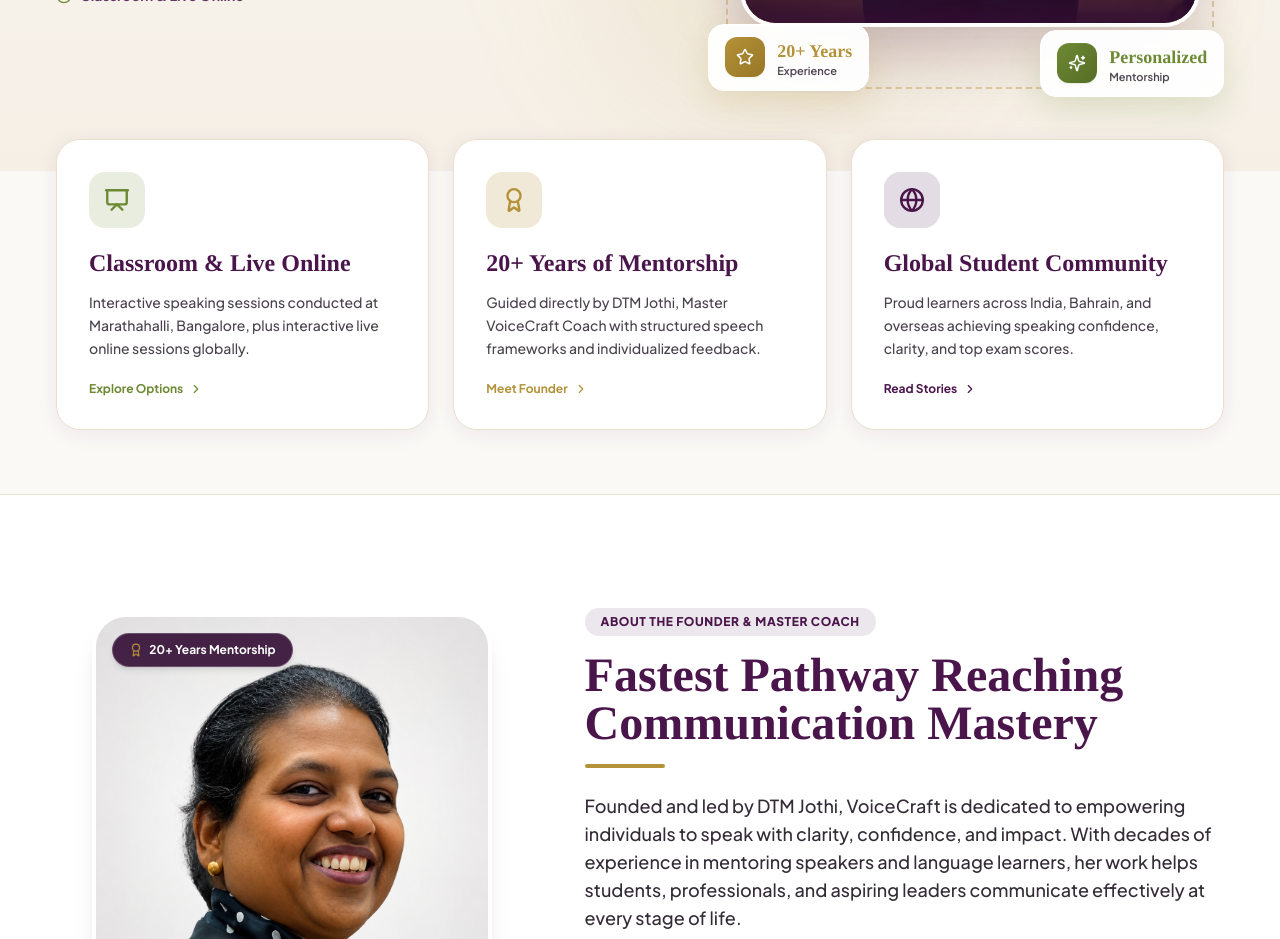
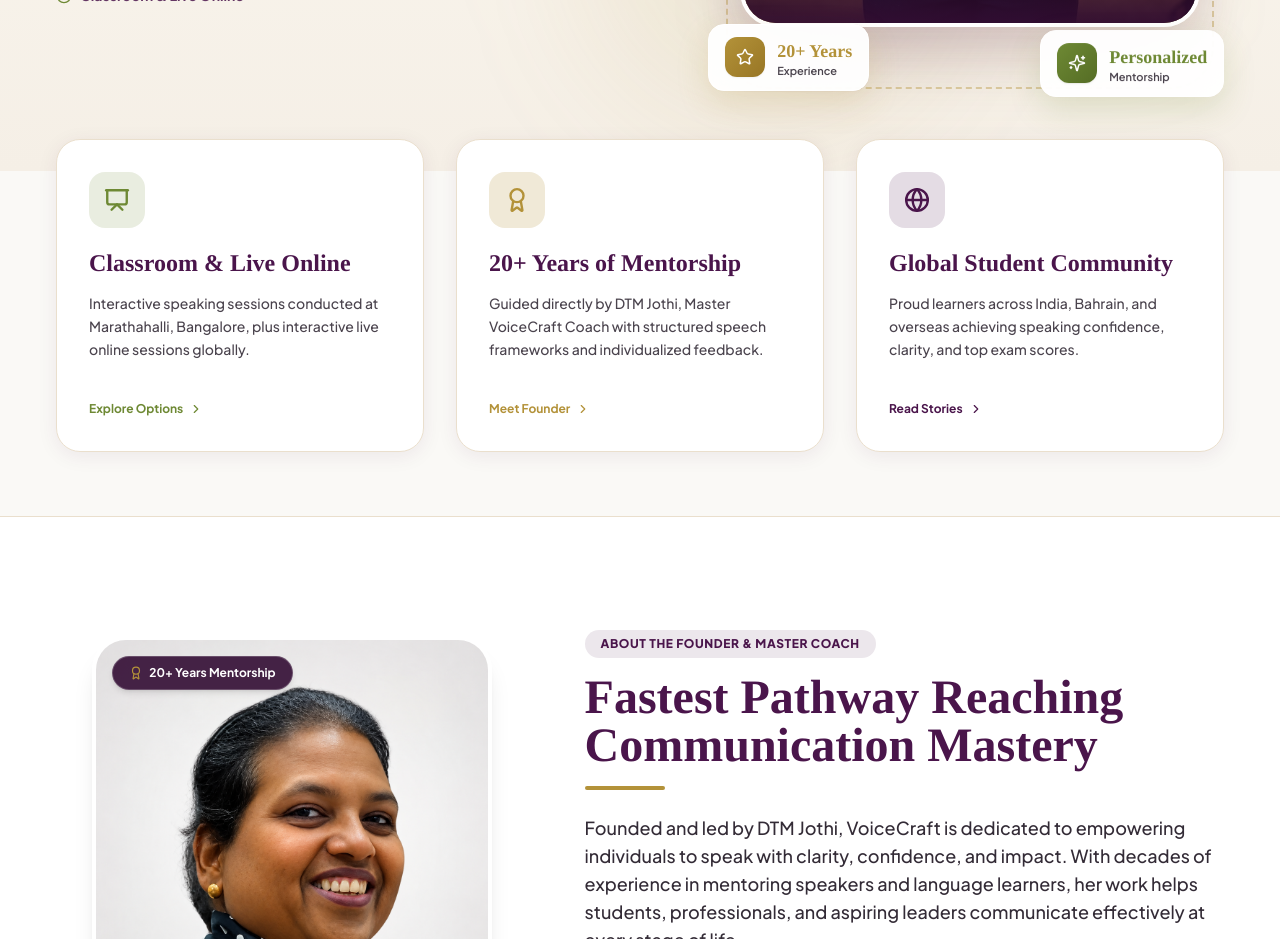
Before and after one commit to LoneRanger-dev/voicecraft-academy, a React (Vite) app in the folder voicecraft-frontend/: page / in a window 1280 px wide. Shown: the part 820-1759 px from the top of the page. Built offline with nearby package versions, Linux system fonts and the light colour scheme; a web font is replaced by a local one.

Commit message:
fix: enforce exact 3-column equal height grid alignment with items-stretch and identical baselines on feature cards

```diff
--- a/voicecraft-frontend/src/pages/Home.jsx
+++ b/voicecraft-frontend/src/pages/Home.jsx
@@ -709,56 +709,70 @@
 function FeatureHighlightStrip() {
   return (
     <section className="relative z-20 -mt-6 sm:-mt-8 px-4 sm:px-8 lg:px-14 pb-16">
-      <div className="w-full max-w-7xl mx-auto grid grid-cols-1 md:grid-cols-3 gap-6">
+      <div className="w-full max-w-7xl mx-auto">
+        <div className="grid grid-cols-1 md:grid-cols-3 gap-6 sm:gap-8 items-stretch">
           {/* Feature 1 */}
-        <div className="rounded-3xl bg-white p-8 border border-[#eadfcd] shadow-card hover:-translate-y-2 hover:shadow-floating transition-all duration-300 flex flex-col items-start group">
-          <div className="w-14 h-14 rounded-2xl bg-brand-olive/15 text-brand-olive flex items-center justify-center mb-5 group-hover:bg-brand-olive group-hover:text-white transition-colors">
+          <div className="h-full rounded-3xl bg-white p-8 border border-[#eadfcd] shadow-card hover:shadow-floating hover:border-brand-olive/40 transition-all duration-300 flex flex-col justify-between group">
+            <div className="flex flex-col items-start">
+              <div className="w-14 h-14 rounded-2xl bg-brand-olive/15 text-brand-olive flex items-center justify-center mb-5 group-hover:bg-brand-olive group-hover:text-white transition-colors shrink-0">
                 <Presentation size={26} strokeWidth={2.2} />
               </div>
-          <h3 className="font-display font-serif text-2xl font-bold text-brand-purple">
+              <h3 className="font-display font-serif text-2xl font-bold text-brand-purple leading-snug">
                 Classroom & Live Online
               </h3>
               <p className="mt-3 text-sm font-medium leading-relaxed text-brand-ink/80">
                 Interactive speaking sessions conducted at Marathahalli, Bangalore, plus interactive live online sessions globally.
               </p>
-          <a href="#programs" className="mt-5 inline-flex items-center gap-1.5 text-xs font-bold text-brand-olive group-hover:text-brand-purple transition-colors">
+            </div>
+            <div className="mt-6 pt-2">
+              <a href="#programs" className="inline-flex items-center gap-1.5 text-xs font-bold text-brand-olive group-hover:text-brand-purple transition-colors">
                 <span>Explore Options</span>
                 <ChevronRight size={14} />
               </a>
             </div>
+          </div>
 
           {/* Feature 2 */}
-        <div className="rounded-3xl bg-white p-8 border border-[#eadfcd] shadow-card hover:-translate-y-2 hover:shadow-floating transition-all duration-300 flex flex-col items-start group">
-          <div className="w-14 h-14 rounded-2xl bg-brand-gold/20 text-brand-gold flex items-center justify-center mb-5 group-hover:bg-brand-gold group-hover:text-white transition-colors">
+          <div className="h-full rounded-3xl bg-white p-8 border border-[#eadfcd] shadow-card hover:shadow-floating hover:border-brand-gold/50 transition-all duration-300 flex flex-col justify-between group">
+            <div className="flex flex-col items-start">
+              <div className="w-14 h-14 rounded-2xl bg-brand-gold/20 text-brand-gold flex items-center justify-center mb-5 group-hover:bg-brand-gold group-hover:text-white transition-colors shrink-0">
                 <Award size={26} strokeWidth={2.2} />
               </div>
-          <h3 className="font-display font-serif text-2xl font-bold text-brand-purple">
+              <h3 className="font-display font-serif text-2xl font-bold text-brand-purple leading-snug">
                 20+ Years of Mentorship
               </h3>
               <p className="mt-3 text-sm font-medium leading-relaxed text-brand-ink/80">
                 Guided directly by DTM Jothi, Master VoiceCraft Coach with structured speech frameworks and individualized feedback.
               </p>
-          <a href="#about" className="mt-5 inline-flex items-center gap-1.5 text-xs font-bold text-brand-gold group-hover:text-brand-purple transition-colors">
+            </div>
+            <div className="mt-6 pt-2">
+              <a href="#about" className="inline-flex items-center gap-1.5 text-xs font-bold text-brand-gold group-hover:text-brand-purple transition-colors">
                 <span>Meet Founder</span>
                 <ChevronRight size={14} />
               </a>
             </div>
+          </div>
 
           {/* Feature 3 */}
-        <div className="rounded-3xl bg-white p-8 border border-[#eadfcd] shadow-card hover:-translate-y-2 hover:shadow-floating transition-all duration-300 flex flex-col items-start group">
-          <div className="w-14 h-14 rounded-2xl bg-brand-purple/15 text-brand-purple flex items-center justify-center mb-5 group-hover:bg-brand-purple group-hover:text-white transition-colors">
+          <div className="h-full rounded-3xl bg-white p-8 border border-[#eadfcd] shadow-card hover:shadow-floating hover:border-brand-purple/40 transition-all duration-300 flex flex-col justify-between group">
+            <div className="flex flex-col items-start">
+              <div className="w-14 h-14 rounded-2xl bg-brand-purple/15 text-brand-purple flex items-center justify-center mb-5 group-hover:bg-brand-purple group-hover:text-white transition-colors shrink-0">
                 <Globe size={26} strokeWidth={2.2} />
               </div>
-          <h3 className="font-display font-serif text-2xl font-bold text-brand-purple">
+              <h3 className="font-display font-serif text-2xl font-bold text-brand-purple leading-snug">
                 Global Student Community
               </h3>
               <p className="mt-3 text-sm font-medium leading-relaxed text-brand-ink/80">
                 Proud learners across India, Bahrain, and overseas achieving speaking confidence, clarity, and top exam scores.
               </p>
-          <a href="#testimonials" className="mt-5 inline-flex items-center gap-1.5 text-xs font-bold text-brand-purple group-hover:text-brand-gold transition-colors">
+            </div>
+            <div className="mt-6 pt-2">
+              <a href="#testimonials" className="inline-flex items-center gap-1.5 text-xs font-bold text-brand-purple group-hover:text-brand-gold transition-colors">
                 <span>Read Stories</span>
                 <ChevronRight size={14} />
               </a>
+            </div>
+          </div>
         </div>
       </div>
     </section>
```
Lines whose indentation alone changed are shown as unchanged.
